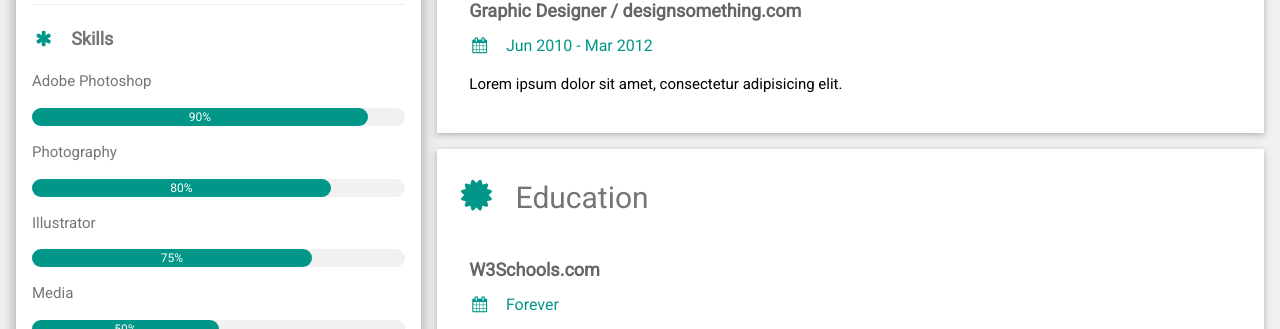
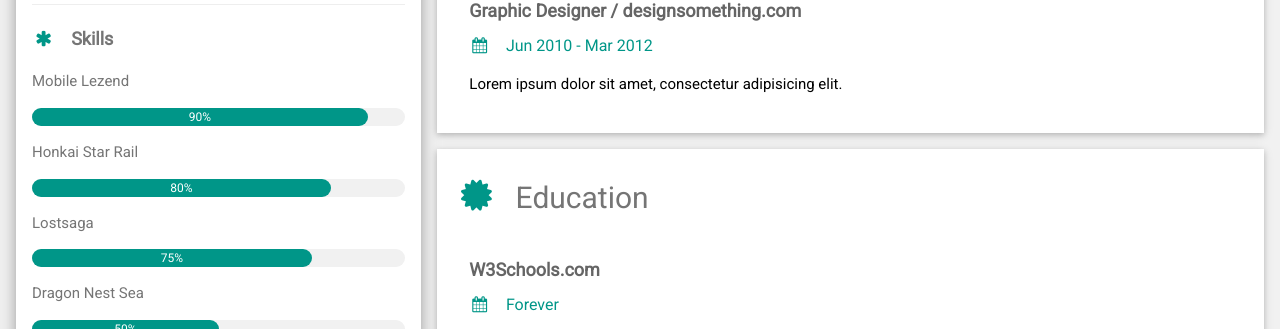
Before and after one commit to bayu99723/WebHarto, a plain HTML site: page index.html in a window 1280 px wide. Shown: the part 471-800 px from the top of the page. Drawn offline with nearby package versions, Linux system fonts and the light colour scheme.

Commit message:
Update index.html

```diff
--- a/index.html
+++ b/index.html
@@ -37,21 +37,21 @@ html,body,h1,h2,h3,h4,h5,h6 {font-family: "Roboto", sans-serif}
           <hr>
 
           <p class="w3-large"><b><i class="fa fa-asterisk fa-fw w3-margin-right w3-text-teal"></i>Skills</b></p>
-          <p>Adobe Photoshop</p>
+          <p>Mobile Lezend</p>
           <div class="w3-light-grey w3-round-xlarge w3-small">
             <div class="w3-container w3-center w3-round-xlarge w3-teal" style="width:90%">90%</div>
           </div>
-          <p>Photography</p>
+          <p>Honkai Star Rail</p>
           <div class="w3-light-grey w3-round-xlarge w3-small">
             <div class="w3-container w3-center w3-round-xlarge w3-teal" style="width:80%">
               <div class="w3-center w3-text-white">80%</div>
             </div>
           </div>
-          <p>Illustrator</p>
+          <p>Lostsaga</p>
           <div class="w3-light-grey w3-round-xlarge w3-small">
             <div class="w3-container w3-center w3-round-xlarge w3-teal" style="width:75%">75%</div>
           </div>
-          <p>Media</p>
+          <p>Dragon Nest Sea</p>
           <div class="w3-light-grey w3-round-xlarge w3-small">
             <div class="w3-container w3-center w3-round-xlarge w3-teal" style="width:50%">50%</div>
           </div>
```
